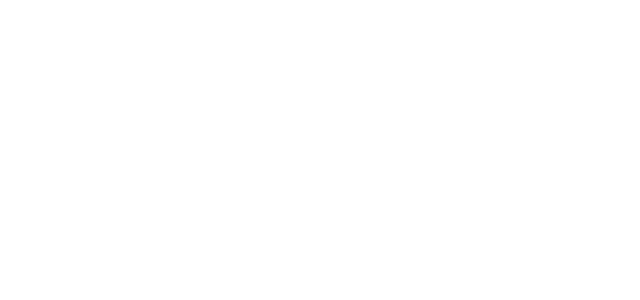
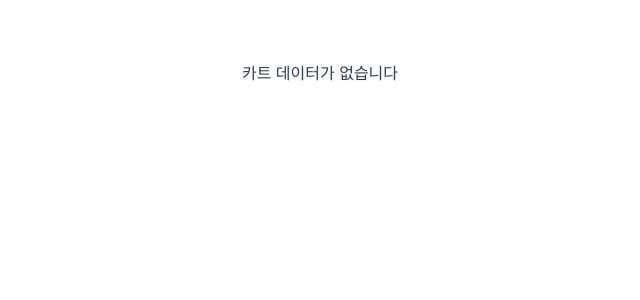
Before and after one commit to weekly-study-club/vue-basic, a Vue app: page /carts in a window 1280 px wide. Before the commit this address had no page. Shown: the top 300 px of the page, without its empty margins (320-960 px from the left). Built offline with nearby package versions, Linux system fonts and the light colour scheme.

Commit message:
feat: 상품 카트 페이지 추가

```diff
--- a/package.json
+++ b/package.json
@@ -7,7 +7,8 @@
   },
   "dependencies": {
     "vue": "^3.0.4",
-    "vue-router": "^4.0.13"
+    "vue-router": "^4.0.13",
+    "vuex": "^4.0.2"
   },
   "devDependencies": {
     "@vue/compiler-sfc": "^3.0.4",
--- a/src/main.js
+++ b/src/main.js
@@ -1,10 +1,40 @@
 import { createApp } from 'vue';
+import { createStore } from 'vuex';
 import App from './App.vue';
 import router from './routes';
 import './index.css';
 
+const store = createStore({
+  state() {
+    return {
+      items: [],
+    }
+  },
+  mutations: {
+    ADD_ITEM(state, item) {
+      state.items.push(item);
+    },
+  },
+  getters: {
+    mergedItems(state) {
+      const items = state.items;
+      const result = [];
+      for (let i = 0; i < items.length; i += 1) {
+        const item = items[i];
+        const name = item.name;
+        const index = result.findIndex((value) => value.name === name);
+        if (index === -1) {
+          result.push(item);
+        }
+      }
+      return result;
+    }
+  },
+});
+
 const app = createApp(App);
 
 app.use(router);
+app.use(store);
 
 app.mount('#app');
--- /dev/null
+++ b/src/pages/carts.vue
@@ -0,0 +1,31 @@
+<template>
+  <div class="carts">
+    <span
+      v-if="items.length <= 0"
+    >
+      카트 데이터가 없습니다
+    </span>
+    <product-item
+      v-for="(product, key) in items"
+      :key="key"
+      class="product-item"
+      :name="product.name"
+      :image="product.image"
+    ></product-item>
+  </div>
+</template>
+
+<script>
+import ProductItem from '../components/ProductItem.vue';
+
+export default {
+  components: {
+    ProductItem,
+  },
+  computed: {
+    items() {
+      return this.$store.getters.mergedItems;
+    },
+  },
+};
+</script>
--- a/src/pages/products.vue
+++ b/src/pages/products.vue
@@ -17,7 +17,10 @@
       class="product-item"
       :name="product.name"
       :image="product.image"
+      @click="onClickCartItem(product)"
+      @click:cart-button="onAddCartItem(product)"
     ></product-item>
+    <router-link to="/carts">Cart 페이지로 이동</router-link>
   </div>
 </template>
 
@@ -34,5 +37,14 @@ export default {
       products: Products,
     };
   },
+  methods: {
+    onAddCartItem(product) {
+      this.$store.commit('ADD_ITEM', product);
+    },
+    onClickCartItem(product) {
+      const name = product.name;
+      window.alert(`${name} 클릭!`);
+    },
+  },
 };
 </script>
--- a/src/routes/index.js
+++ b/src/routes/index.js
@@ -5,6 +5,11 @@ const routes = [
     path: '/products',
     name: 'ProductsPage',
     component: () => import('../pages/products.vue'),
+  },
+  {
+    path: '/carts',
+    name: 'CartsPage',
+    component: () => import('../pages/carts.vue'),
   }
 ];
 
```
Also changed, not shown: 1 other file (tests, documents, lock files or other folders).
